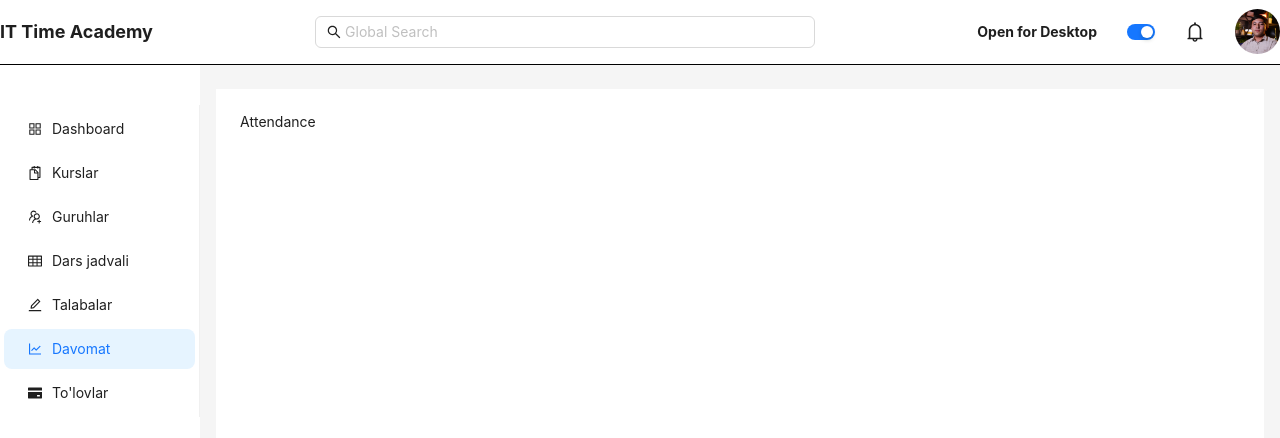
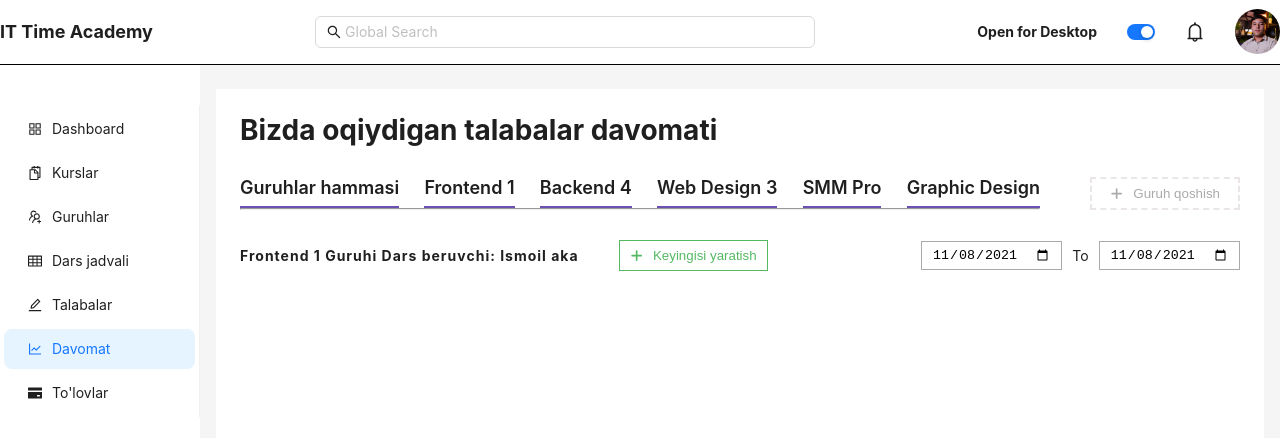
Before and after one commit to nodirbek6903/CRM, a React (Vite) app: page /attendance in a window 1280 px wide. Shown: the top 438 px of the page. Built offline with nearby package versions, Linux system fonts and the light colour scheme.

Commit message:
table desc add

```diff
--- a/package.json
+++ b/package.json
@@ -14,6 +14,7 @@
     "antd": "^5.17.4",
     "react": "^18.2.0",
     "react-dom": "^18.2.0",
+    "react-icons": "^5.2.1",
     "react-router-dom": "^6.23.1"
   },
   "devDependencies": {
--- /dev/null
+++ b/src/pages/Attendance.css
@@ -0,0 +1,98 @@
+.attendance-container {
+  width: 100%;
+  max-width: 1920px;
+  margin: 0 auto;
+}
+.attendance {
+  display: flex;
+  flex-direction: column;
+  width: 100%;
+  gap: 30px;
+}
+.groups-about {
+  display: flex;
+  flex-direction: column;
+  gap: 30px;
+}
+.groups-cards-btn {
+  display: flex;
+  width: 100%;
+  justify-content: space-between;
+}
+.groups-cards-hr {
+  display: flex;
+  flex-direction: column;
+  gap: 10px;
+  max-width: 80%;
+  width: 100%;
+}
+.groups-cards-hr .groups-cards {
+  width: 100%;
+  display: flex;
+  justify-content: space-between;
+}
+.groups-cards .groups-card {
+  font-weight: 600;
+  font-size: 18px;
+  position: relative;
+}
+.groups-cards .groups-card::before {
+  content: "";
+  position: absolute;
+  width: 100%;
+  height: 2px;
+  background-color: #6b52b2;
+  bottom: -10px;
+  left: 0;
+}
+.groups-cards-btn .groups-btn {
+  display: flex;
+  justify-content: center;
+  align-items: center;
+  gap: 10px;
+  max-width: 150px;
+  width: 100%;
+  background: none;
+  border-style: dashed;
+  border-color: #ebe6e6;
+  color: #aaa;
+}
+.groups-table-container {
+  display: flex;
+  flex-direction: column;
+  gap: 30px;
+}
+.table-description {
+  display: flex;
+  justify-content: space-between;
+  align-items: center;
+}
+.groups-teacher{
+    display: flex;
+    gap: 40px;
+    align-items: center;
+}
+.groups-teacher .teacher-about{
+    font-weight: 700;
+    letter-spacing: 1px;
+}
+.groups-teacher .new-groups-btn{
+    display: flex;
+    justify-content: center;
+    align-items: center;
+    gap: 10px;
+    padding: 7px 10px;
+    border: 1px solid #55B963;
+    color: #55B963;
+    background: none;
+}
+.davomat-dates{
+    display:flex;
+    align-items: center;
+    gap: 10px;
+}
+.davomat-dates .date-input{
+    cursor: pointer;
+    padding: 5px 10px;
+    border: 1px solid #aaa;
+}
--- a/src/pages/Attendance.jsx
+++ b/src/pages/Attendance.jsx
@@ -1,7 +1,45 @@
-import React from 'react'
+import { FaPlus } from "react-icons/fa6";
+import "./Attendance.css";
 
 export default function Attendance() {
   return (
-    <div>Attendance</div>
-  )
+    <div className="attendance-container">
+      <div className="attendance">
+        <div className="groups-about">
+          <h1>Bizda oqiydigan talabalar davomati</h1>
+          <div className="groups-cards-btn">
+            <div className="groups-cards-hr">
+              <div className="groups-cards">
+                <span className="groups-card">Guruhlar hammasi</span>
+                <span className="groups-card">Frontend 1</span>
+                <span className="groups-card">Backend 4</span>
+                <span className="groups-card">Web Design 3</span>
+                <span className="groups-card">SMM Pro</span>
+                <span className="groups-card">Graphic Design</span>
+              </div>
+              <hr />
+            </div>
+            <button className="groups-btn">
+              <FaPlus /> Guruh qoshish
+            </button>
+          </div>
+        </div>
+        <div className="groups-table-container">
+          <div className="table-description">
+            <div className="groups-teacher">
+              <span className="teacher-about">Frontend 1 Guruhi Dars beruvchi: Ismoil aka</span>
+              <button className="new-groups-btn">
+                <FaPlus /> Keyingisi yaratish
+              </button>
+            </div>
+            <div className="davomat-dates">
+              <input type="date" className="start-date date-input" value="2021-11-08" />
+              <span>To</span>
+              <input type="date" className="end-date date-input" value="2021-11-08" />
+            </div>
+          </div>
+        </div>
+      </div>
+    </div>
+  );
 }
```
Also changed, not shown: 1 other file (tests, documents, lock files or other folders).
